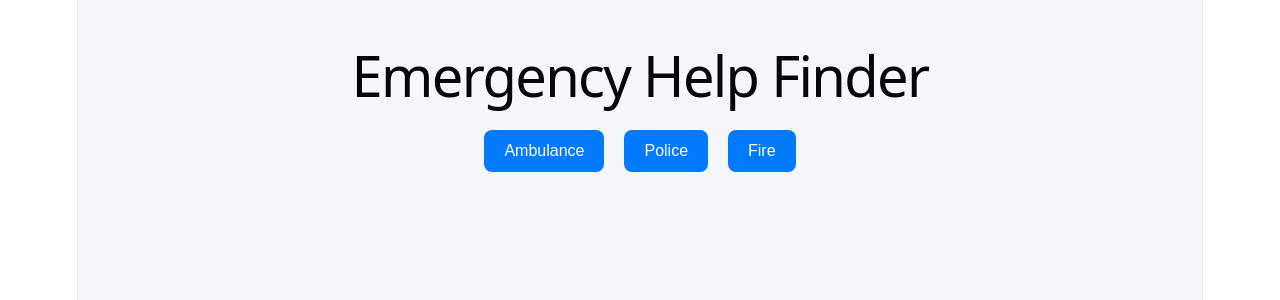
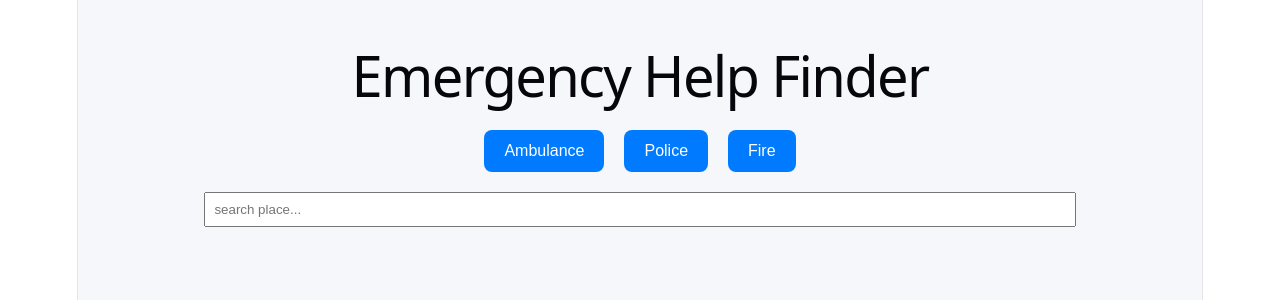
Before and after one commit to mehrasaniya868-glitch/emergency_finder, a React (Vite) app: page / in a window 1280 px wide. Shown: the top 300 px of the page. Built offline with nearby package versions, Linux system fonts and the light colour scheme.

Commit message:
search input added

```diff
--- a/src/App.jsx
+++ b/src/App.jsx
@@ -10,6 +10,7 @@ const App = () => {
   const [places ,setPlaces] = useState([]);
   const[loading,setLoading] =useState(false);
   const[error,setError] = useState("");
+  const [search ,setSearch] = useState("");
   const getLocation = () => {
     navigator.geolocation.getCurrentPosition(
       (position) => {
@@ -88,6 +89,10 @@ const nearestPlace =
         return prevDist < currDist ? prev : curr;
       })
     : null;
+     const filteredPlaces = places.filter((place) => {
+    const name = place.tags?.name?.toLowerCase() || "";
+  return name.includes(search.toLowerCase().trim());
+  });
   const userIcon = new L.Icon({
     iconUrl: "https://cdn-icons-png.flaticon.com/512/64/64113.png",
     iconSize:[30,30],
@@ -137,7 +142,12 @@ const nearestPlace =
         <button onClick={fetchNearbyPlaces}>🔄Retry</button>
         </div>
 
+
       )}
+      <input type="text" placeholder="search place..." value={search}
+      onChange={(e) => setSearch(e.target.value)}
+       style={{ marginTop: "10px", padding: "8px", width: "80%" }}
+          />
      {location && places.length > 0 && (
   <MapContainer
     center={[location.lat, location.lng]}
@@ -148,7 +158,7 @@ const nearestPlace =
     <Marker position={[location.lat, location.lng]} icon={userIcon}>
       <Popup>You are here</Popup>
     </Marker>
-    {places.map((place, index) => (
+    {filteredPlaces.map((place, index) => (
       <Marker key={index} position={[place.lat, place.lon]}>
         <Popup>{place.tags?.name || "Unnamed Place"}</Popup>
       </Marker>
@@ -171,7 +181,8 @@ const nearestPlace =
           <a href={`tel:${getEmergencyNumber()}`}>
             📞Call ({getEmergencyNumber()})</a>
             <p>
-              📏{getDistance(location.lat , location.lng , place.lat , place.lon)} km away
+              📏{getDistance(location.lat , location.lng ,
+                 place.lat , place.lon)} km away
             </p>
             <p><b>{place.tags?.name || 'Unnamed Place'}</b></p>
            <p>📍 Latitude: {place.lat}</p>
```
